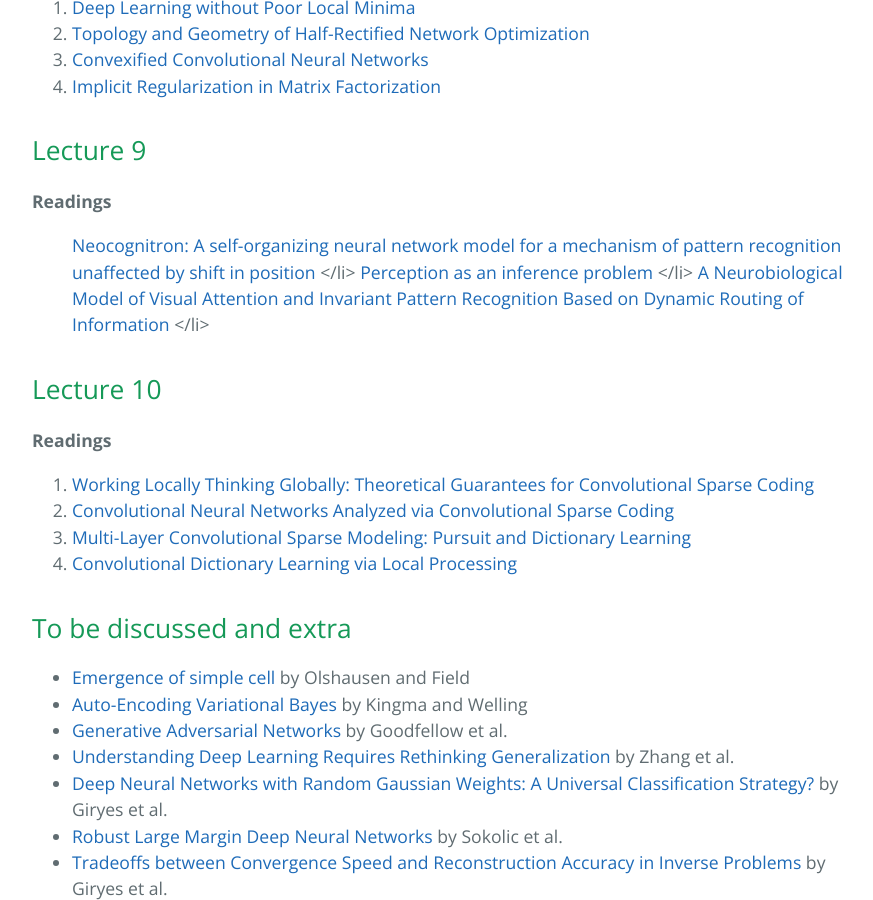
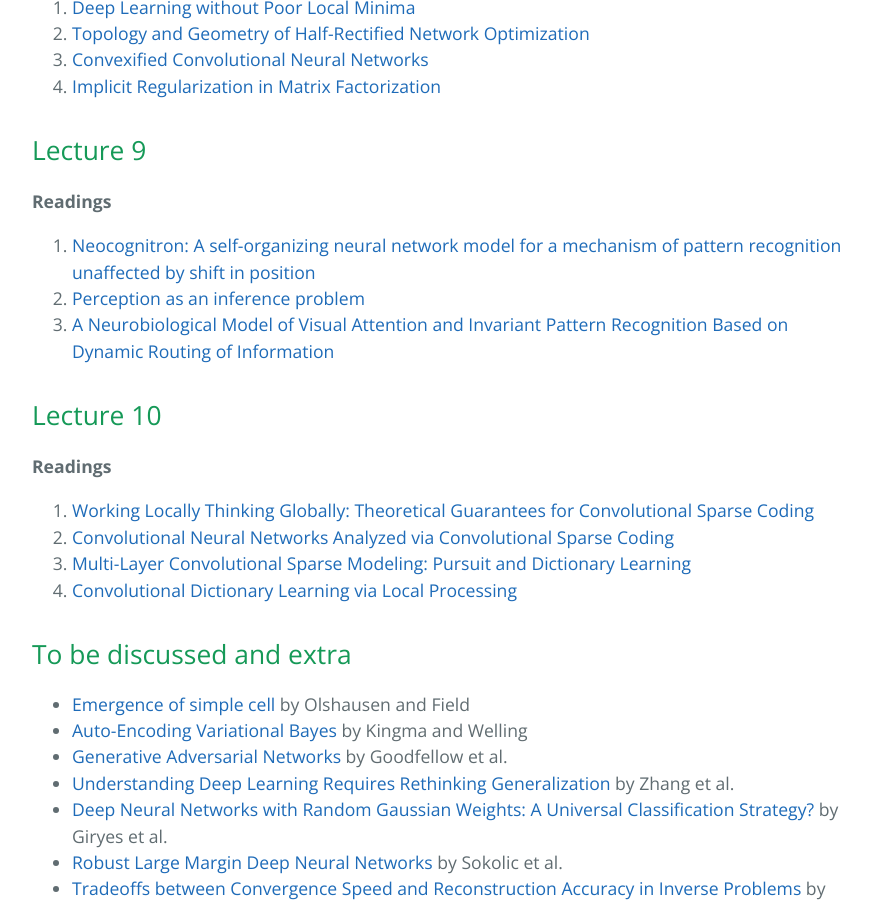
Before and after one commit to stats385/stats385.github.io, a Jekyll site: the page built from readings.md, in a window 1280 px wide and 900 px high, scrolled down 2475 px. Shown: the whole window, without its empty margins (192-1065 px from the left). Built offline with Jekyll 4.4.1, drawn with Linux system fonts in a browser that asks for light colours; the repository's description, which GitHub fills in, is left out; our own code applies the rules of GitHub Pages for plain Markdown files.

Commit message:
Olshausen

```diff
--- a/readings.md
+++ b/readings.md
@@ -176,10 +176,13 @@ layout: default
 ## Lecture 9
 <strong>Readings</strong>
 <ol>
+    <li>
     <a href="http://redwood.berkeley.edu/bruno/public/papers/Fukushima1980.pdf">Neocognitron: A self-organizing neural network model for a mechanism of pattern recognition unaffected by shift in position</a>
     </li>
+    <li>
     <a href="http://redwood.berkeley.edu/bruno/papers/perception-as-inference.pdf">Perception as an inference problem</a>
     </li>
+    <li>
     <a href="http://redwood.berkeley.edu/bruno/papers/jneurosci93.pdf">A Neurobiological Model of Visual Attention and Invariant Pattern Recognition Based on Dynamic Routing of Information</a>
     </li>
 </ol>
```
